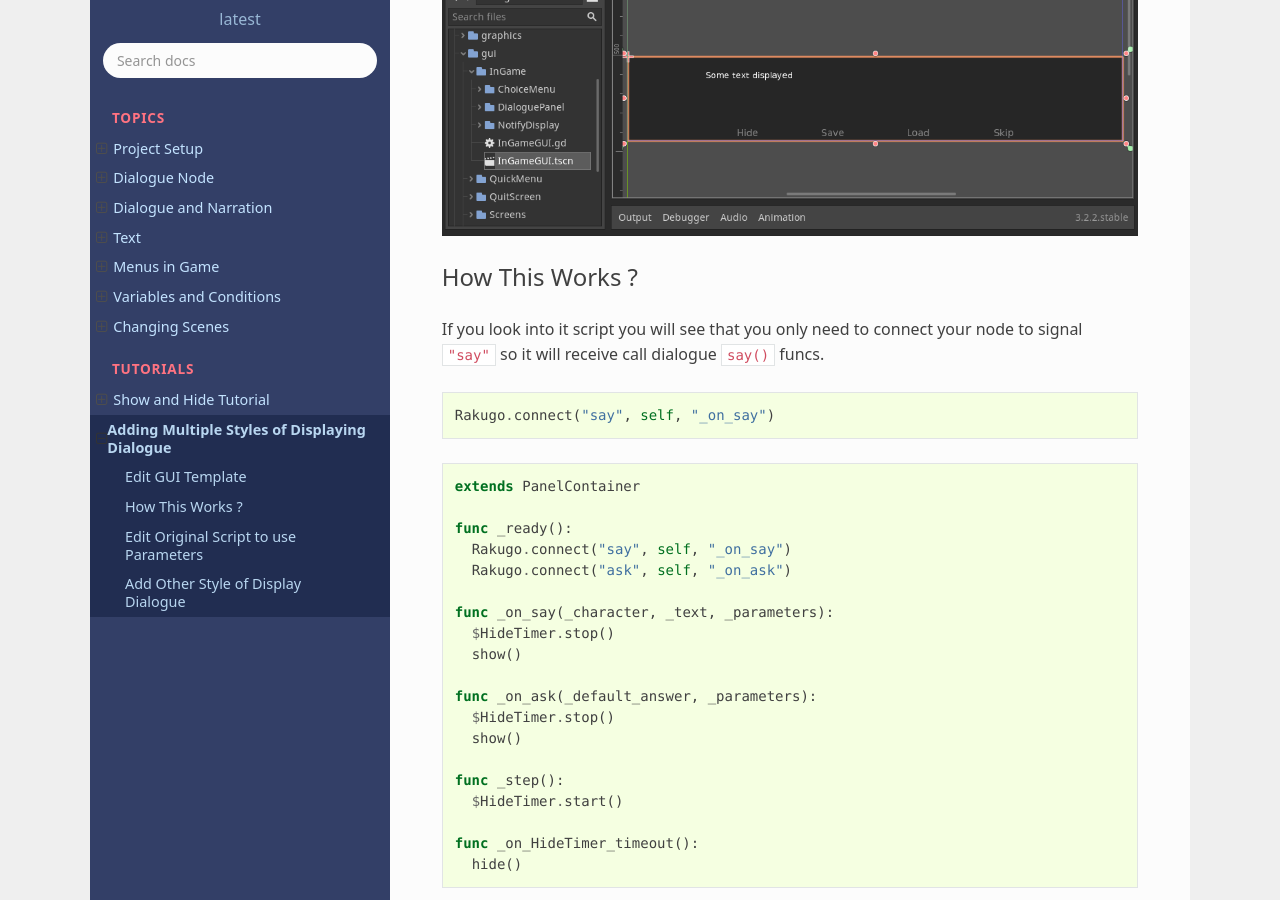
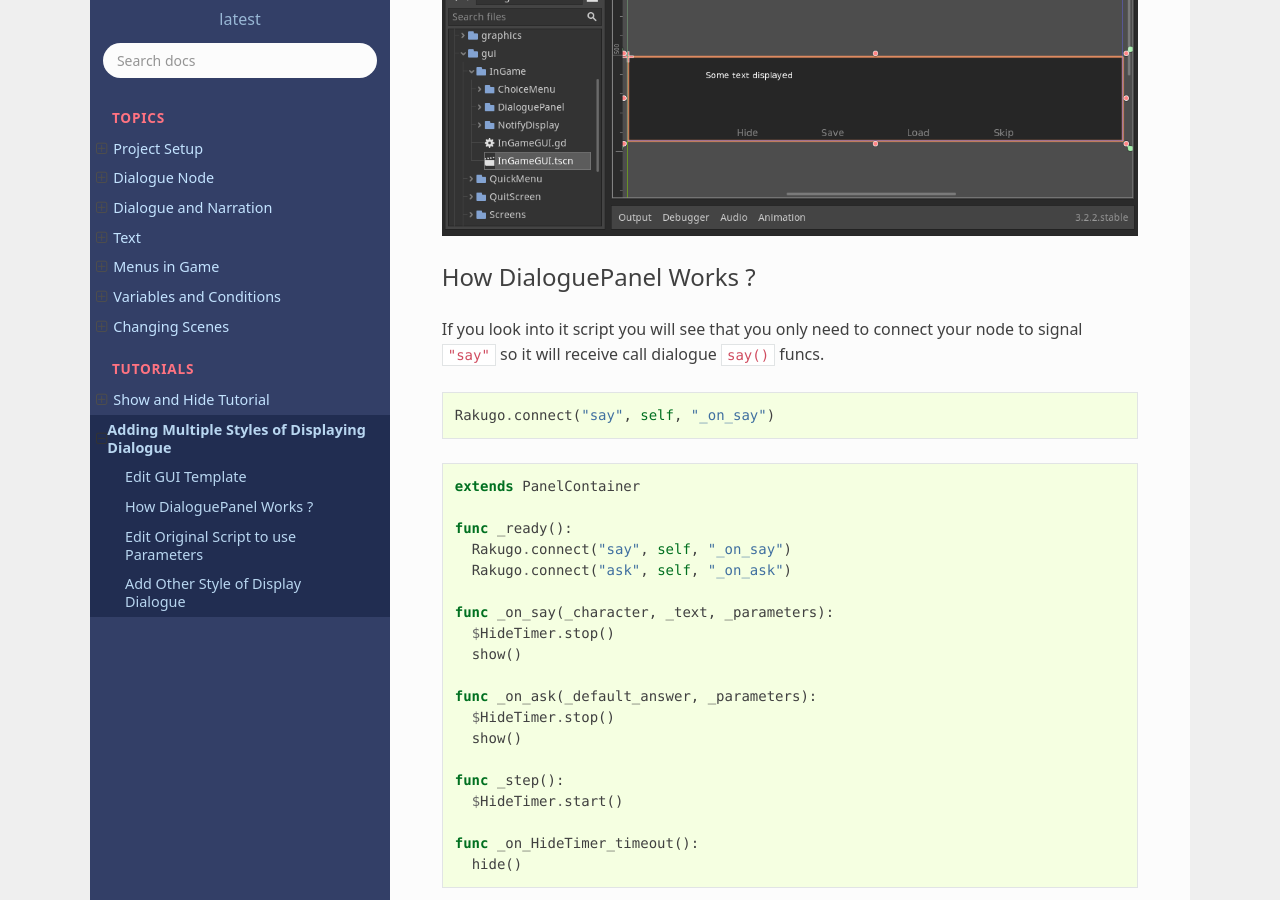
Before and after one commit to rakugoteam/Docs, a Sphinx documentation site: the page built from source/tutorials/styles_of_displaying_dialogue.md, in a window 1280 px wide and 900 px high, scrolled down 1107 px. Built offline with Sphinx 7.4.7 and the Read the Docs theme 2.0.0, drawn with Linux system fonts in a browser that asks for light colours.

Commit message:
# How This Works ? -> # How DialoguePanel Works ?

```diff
--- a/source/tutorials/styles_of_displaying_dialogue.md
+++ b/source/tutorials/styles_of_displaying_dialogue.md
@@ -15,7 +15,7 @@ Node that handle displaying dialogue is **InGameGUI/DialoguePanel**.
 
 ![](styles_of_displaying_dialogue/dialogue_panel.png)
 
-## How This Works ?
+## How DialoguePanel Works ?
 
 If you look into it script you will see that
 you only need to connect your node to signal `"say"`
```
